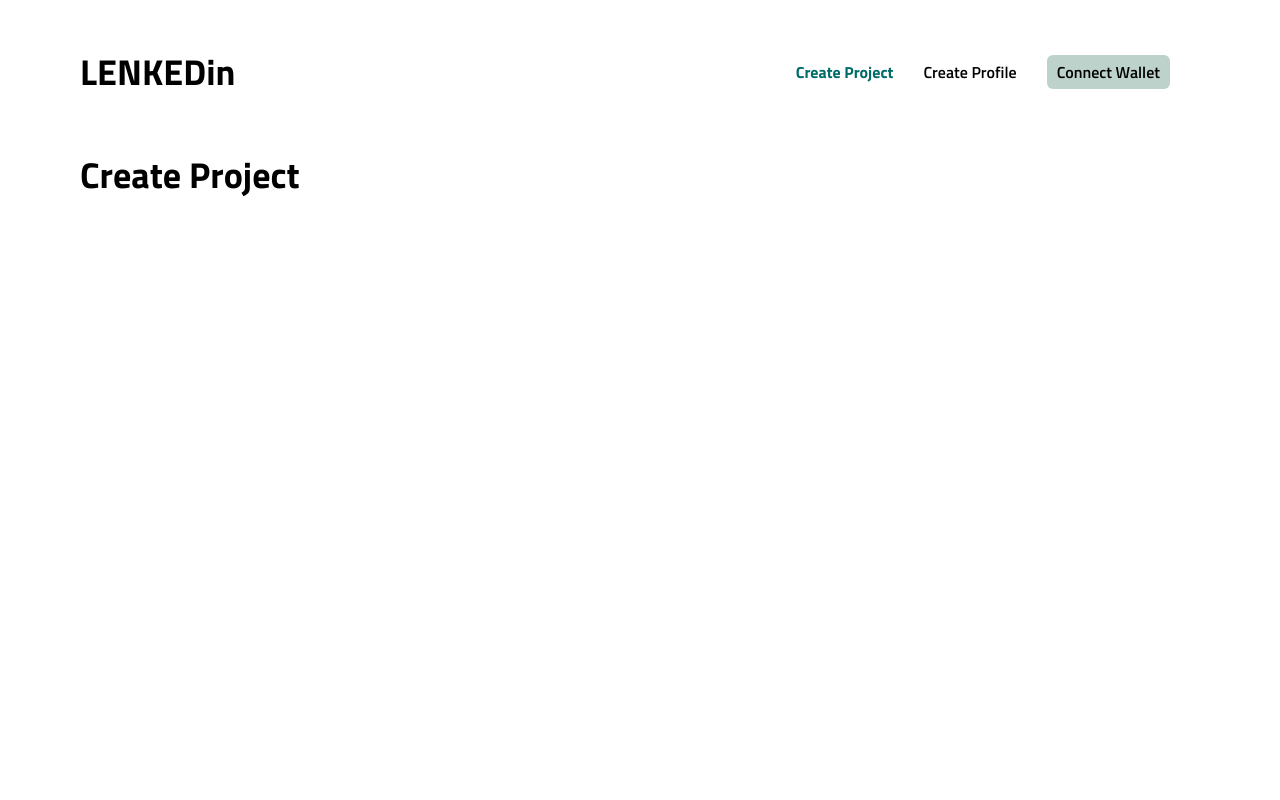
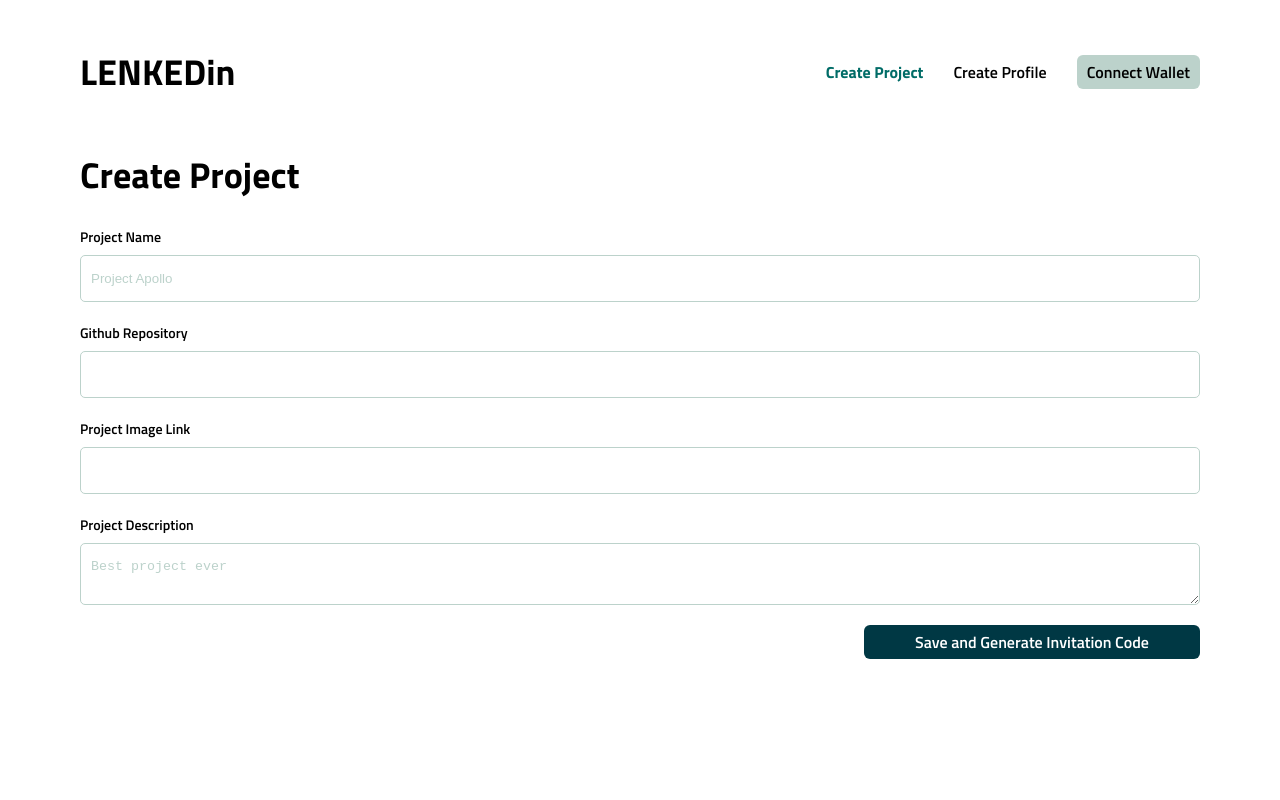
Before and after one commit to LenkedIn/LenkedIn, a React (Create React App) app in the folder apps/web-app/: page /create-project in a window 1280 px wide. Shown: the top 800 px of the page. Built offline with nearby package versions, Linux system fonts and the light colour scheme.

Commit message:
create project page

```diff
--- a/apps/web-app/package.json
+++ b/apps/web-app/package.json
@@ -11,13 +11,15 @@
     "@types/node": "^16.11.58",
     "@types/react": "^18.0.18",
     "@types/react-dom": "^18.0.6",
+    "formik": "^2.2.9",
     "react": "^18.2.0",
     "react-dom": "^18.2.0",
     "react-router-dom": "^6.3.0",
     "react-scripts": "5.0.1",
     "styled-components": "^5.3.5",
     "typescript": "^4.8.3",
-    "web-vitals": "^2.1.4"
+    "web-vitals": "^2.1.4",
+    "yup": "^0.32.11"
   },
   "scripts": {
     "start": "react-scripts start",
--- a/apps/web-app/src/components/Navbar.tsx
+++ b/apps/web-app/src/components/Navbar.tsx
@@ -21,7 +21,7 @@ const NavbarContainer = styled.div`
         align-items: center;
     }
     li{
-        margin-right: 30px;
+        margin-left: 30px;
         a{
             text-decoration: none;
             color: black;
--- /dev/null
+++ b/apps/web-app/src/components/TextField.tsx
@@ -0,0 +1,47 @@
+import styled from "styled-components"
+import { Field as FField, FieldConfig } from "formik"
+
+const FieldLabelContainer = styled.div`
+  display: flex;
+  flex-direction: column;
+  width: auto;
+  margin-bottom: 20px;
+`
+
+export const Label = styled.label`
+  font-size: 14px;
+  font-family: "TitilliumWebSemiBold";
+  margin-bottom: 8px;
+`
+
+const StyledField = styled(FField)`
+  border: var(--primary-green-lofi) solid 1px;
+  padding: 15px 10px;
+  border-radius: 5px;
+  &:focus {
+    outline: var(--primary-green-bright) solid 1px;
+  }
+  ::placeholder {
+    color: var(--primary-green-lofi);
+  }
+  :input {
+    height: 30px;
+  }
+  textarea {
+    height: 90px;
+  }
+`
+
+interface Props extends FieldConfig {
+  label?: string
+  placeholder?: string
+}
+
+const TextField = ({ name, label, type, placeholder, ...props }: Props) => (
+  <FieldLabelContainer>
+    {label && <Label htmlFor={name}>{label}</Label>}
+    <StyledField name={name} placeholder={placeholder} type={type} {...props}></StyledField>
+  </FieldLabelContainer>
+)
+
+export default TextField
--- a/apps/web-app/src/pages/CreateProject.tsx
+++ b/apps/web-app/src/pages/CreateProject.tsx
@@ -1,12 +1,29 @@
 import { useEffect } from "react"
 import styled from "styled-components"
 import { useWeb3 } from "../context/Web3Context"
+import Button from "../components/Button"
+import { Formik, Form } from "formik"
+import TextField from "../components/TextField"
+import * as Yup from "yup"
 
 const PageContainer = styled.div`
   display: flex;
   position: relative;
+  flex-direction: column;
   height: 100vh;
+  Form {
+    display: flex;
+    flex-direction: column;
+    width: 100%;
+  }
 `
+
+const ProjectFormSchema = Yup.object().shape({
+  projectName: Yup.string().required("Required").default(""),
+  gitRepo: Yup.string().default(""),
+  projectIconLink: Yup.string().default(""),
+  projectDescription: Yup.string().default(""),
+})
 
 const CreateProject = () => {
   const { web3Info } = useWeb3()
@@ -21,6 +38,34 @@ const CreateProject = () => {
   return (
     <PageContainer>
       <h1>Create Project</h1>
+      <Formik
+        initialValues={ProjectFormSchema.getDefault()}
+        validationSchema={ProjectFormSchema}
+        onSubmit={(values, actions) => {
+          console.log(values)
+          actions.setSubmitting(false)
+        }}
+      >
+        <Form>
+          <TextField
+            label="Project Name"
+            name="projectName"
+            placeholder="Project Apollo"
+            as="input"
+          />
+          <TextField label="Github Repository" name="gitRepo" as="input" />
+          <TextField label="Project Image Link" name="projectIconLink" as="input" />
+          <TextField
+            label="Project Description"
+            name="projectDescription"
+            placeholder="Best project ever"
+            as="textarea"
+          />
+          <Button style={{ width: "30%", marginLeft: "auto" }} type="submit">
+            Save and Generate Invitation Code
+          </Button>
+        </Form>
+      </Formik>
     </PageContainer>
   )
 }
```
Also changed, not shown: 1 other file (tests, documents, lock files or other folders).
